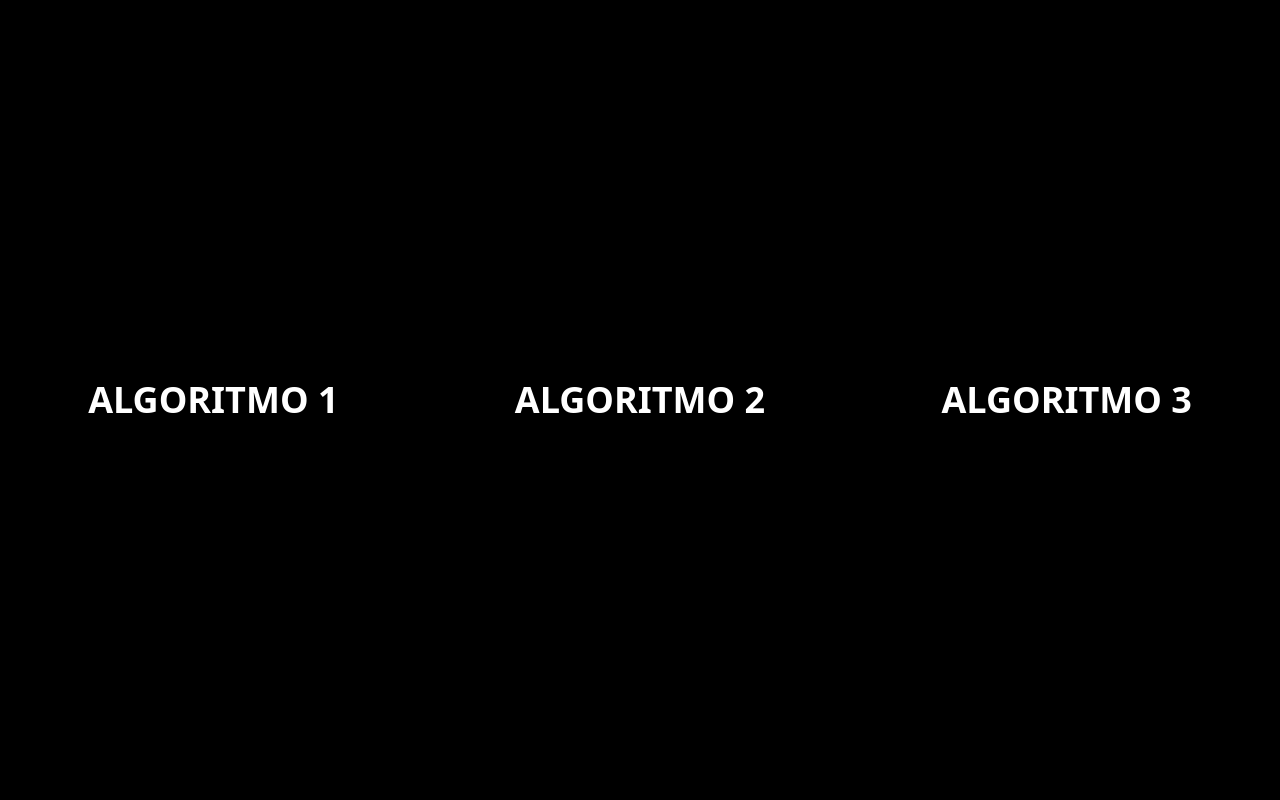
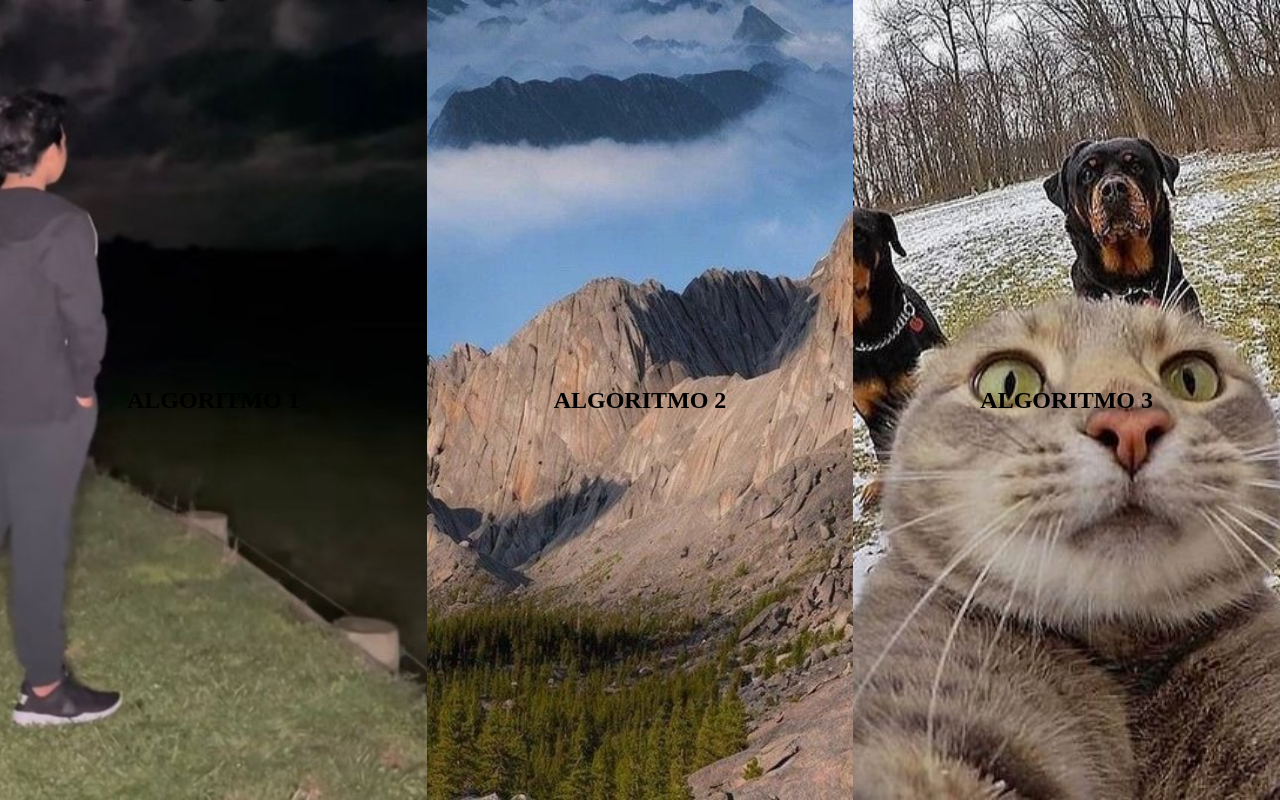
Before and after one commit to jorgefranciscopaz/analisis_de_algoritmos, a React (Vite) app: page / in a window 1280 px wide. Built offline with nearby package versions, Linux system fonts and the light colour scheme.

Commit message:
Fixed menuInicio and tailwind issues

```diff
--- a/src/components/MenuInicio.tsx
+++ b/src/components/MenuInicio.tsx
@@ -23,7 +23,7 @@ const MenuInicio: FC = () => {
   ];
 
   return (
-    <div className="w-full h-screen flex overflow-hidden">
+    <div className="w-full h-screen flex overflown-hidden max-h-screen">
       {algoritmos.map((alg, index) => (
         <div
           key={index}
--- a/src/index.css
+++ b/src/index.css
@@ -1,4 +1,13 @@
-@import 'tailwindcss';
+@tailwind base;
+@tailwind components;
+@tailwind utilities;
+
+html, body, #root {
+  margin: 0;
+  padding: 0;
+  height: 100%;
+  overflow: hidden;
+}
 
 body.fade-out {
   opacity: 0;
--- a/src/main.tsx
+++ b/src/main.tsx
@@ -2,9 +2,9 @@ import { StrictMode } from 'react';
 import { createRoot } from 'react-dom/client';
 import { BrowserRouter, Routes, Route } from 'react-router-dom';
 import App from './App';
-import algoritmo1 from './pages/algoritmo1.tsx';
-import algoritmo2 from './pages/algoritmo2.tsx';
-import algoritmo3 from './pages/algoritmo3.tsx';
+import Algoritmo1 from './pages/algoritmo1';
+import Algoritmo2 from './pages/algoritmo2';
+import Algoritmo3 from './pages/algoritmo3';
 import './index.css';
 
 createRoot(document.getElementById('root')!).render(
@@ -12,9 +12,9 @@ createRoot(document.getElementById('root')!).render(
     <BrowserRouter>
       <Routes>
         <Route path="/" element={<App />} />
-        <Route path="/algoritmo1" element={<algoritmo1/>} />
-        <Route path="/algoritmo2" element={<algoritmo2/>} />
-        <Route path="/algoritmo3" element={<algoritmo3/>} />
+        <Route path="/algoritmo1" element={<Algoritmo1/>} />
+        <Route path="/algoritmo2" element={<Algoritmo2/>} />
+        <Route path="/algoritmo3" element={<Algoritmo3/>} />
       </Routes>
     </BrowserRouter>
   </StrictMode>
```
